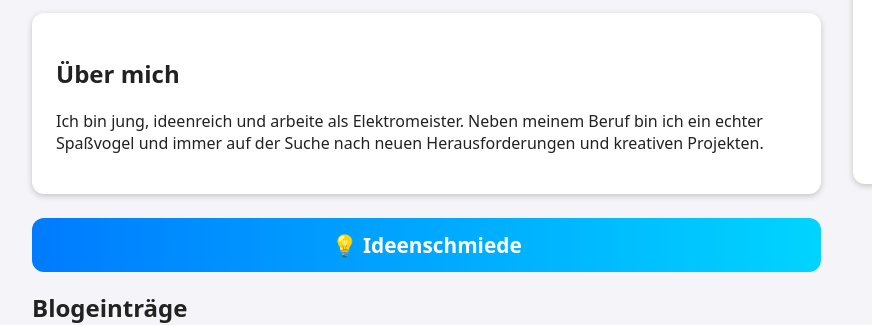
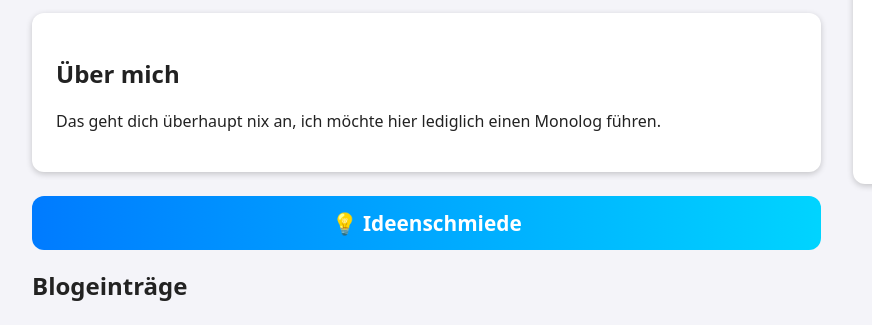
Before and after one commit to MrPing-official/MrPings, a plain HTML site: page index.html in a window 1280 px wide. Shown: the part 325-650 px from the top of the page, 0-872 px from the left. Drawn offline with Linux system fonts and the light colour scheme; grey boxes are pictures that could not be loaded.

Commit message:
Update index.html

```diff
--- a/index.html
+++ b/index.html
@@ -116,9 +116,7 @@
 
       <div class="card">
         <h2>Über mich</h2>
-        <p>Ich bin jung, ideenreich und arbeite als Elektromeister.
-           Neben meinem Beruf bin ich ein echter Spaßvogel und immer auf der Suche nach neuen
-           Herausforderungen und kreativen Projekten.</p>
+        <p>Das geht dich überhaupt nix an, ich möchte hier lediglich einen Monolog führen.</p>
       </div>
 
       <!-- Blogbereich -->
```
